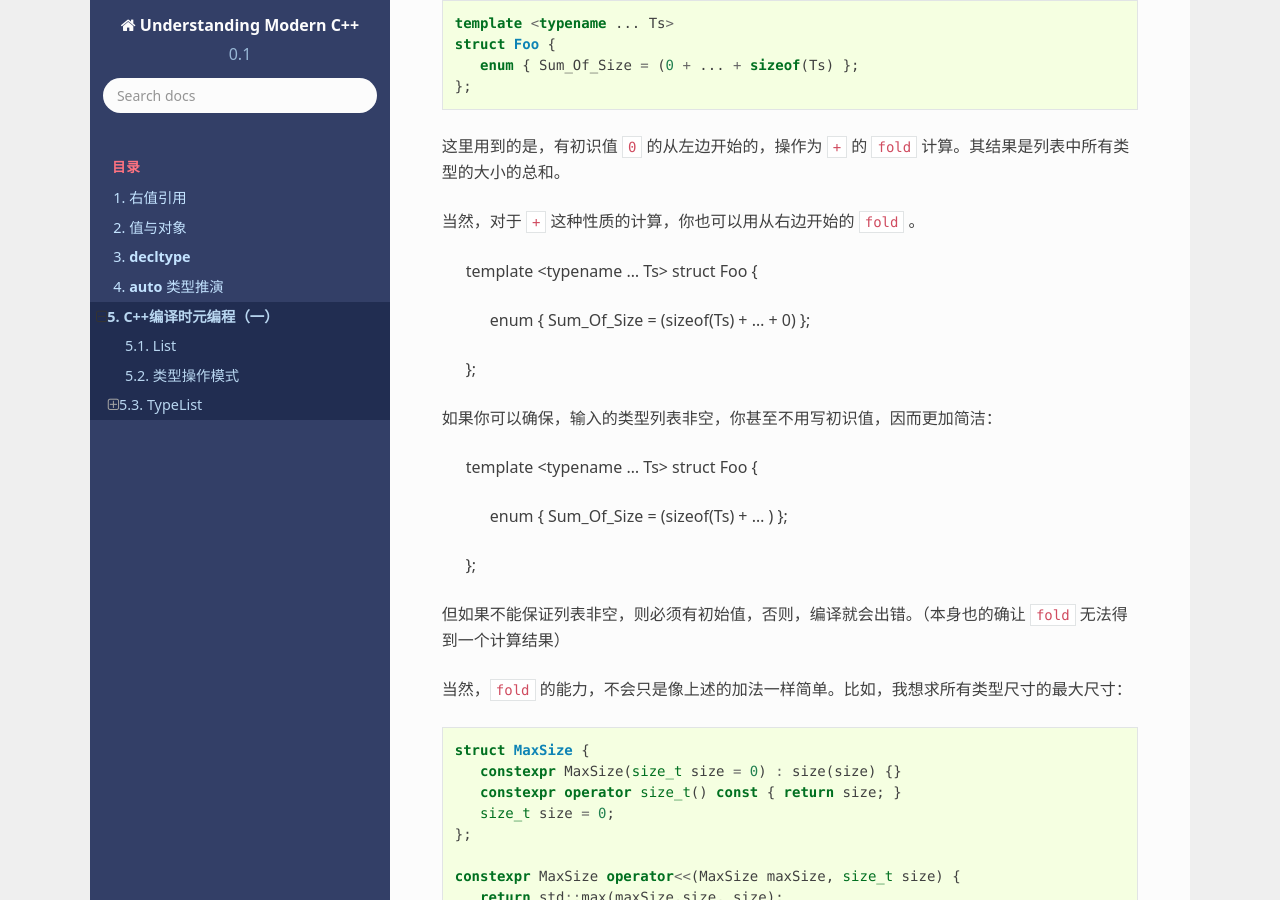
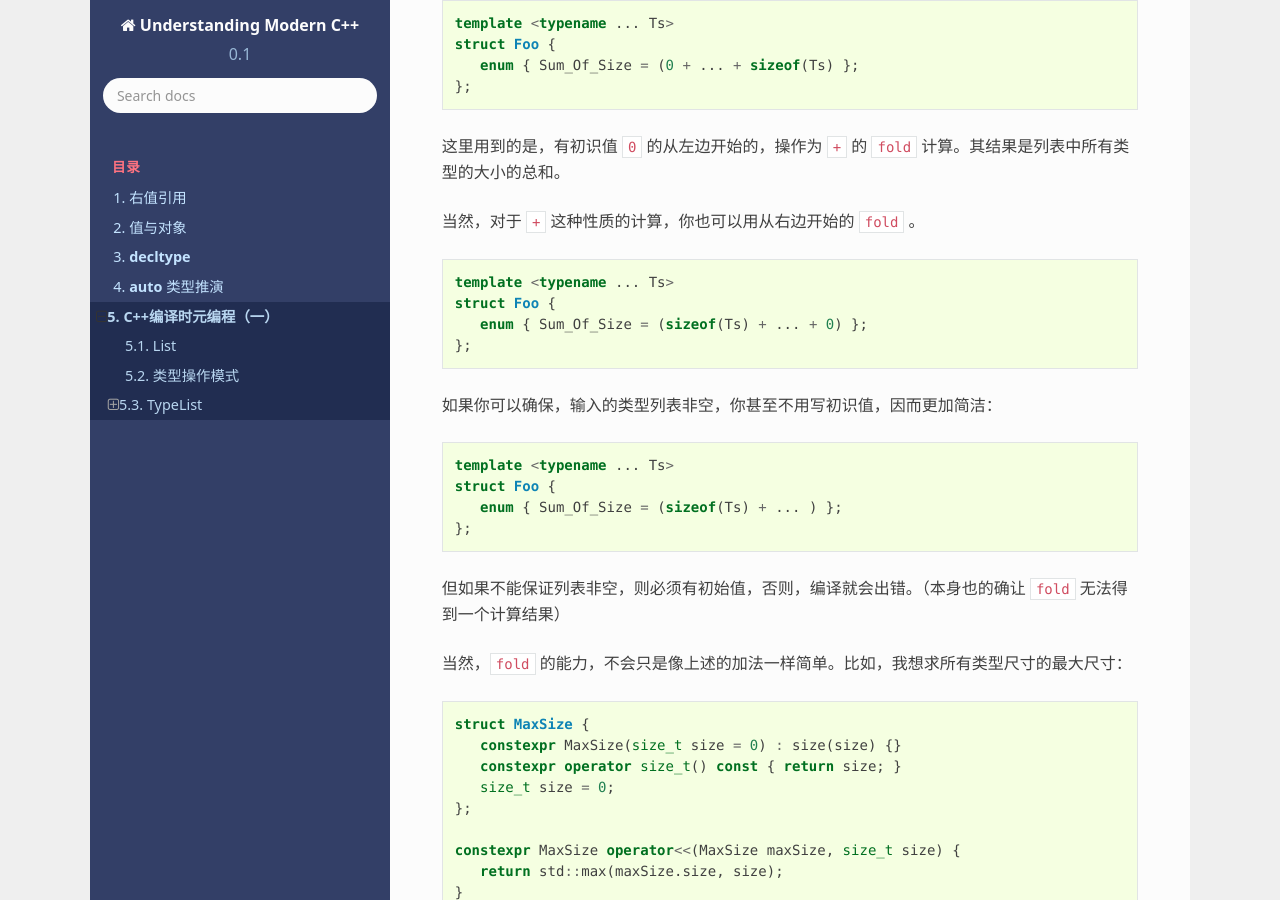
Before and after one commit to godsme/understand_modern_cpp, a Sphinx documentation site: the page built from docs/source/fp.rst, in a window 1280 px wide and 900 px high, scrolled down 23340 px. Built offline with Sphinx 7.4.7 and the Read the Docs theme 2.0.0, drawn with Linux system fonts in a browser that asks for light colours; formulas are drawn with MathJax 3.

Commit message:
added fp

```diff
--- a/docs/source/fp.rst
+++ b/docs/source/fp.rst
@@ -1034,12 +1034,16 @@ Fold
 
 当然，对于 ``+`` 这种性质的计算，你也可以用从右边开始的 ``fold`` 。
 
+.. code-block:: c++
+
    template <typename ... Ts>
    struct Foo {
       enum { Sum_Of_Size = (sizeof(Ts) + ... + 0) };
    };
 
 如果你可以确保，输入的类型列表非空，你甚至不用写初识值，因而更加简洁：
+
+.. code-block:: c++
 
    template <typename ... Ts>
    struct Foo {
```
